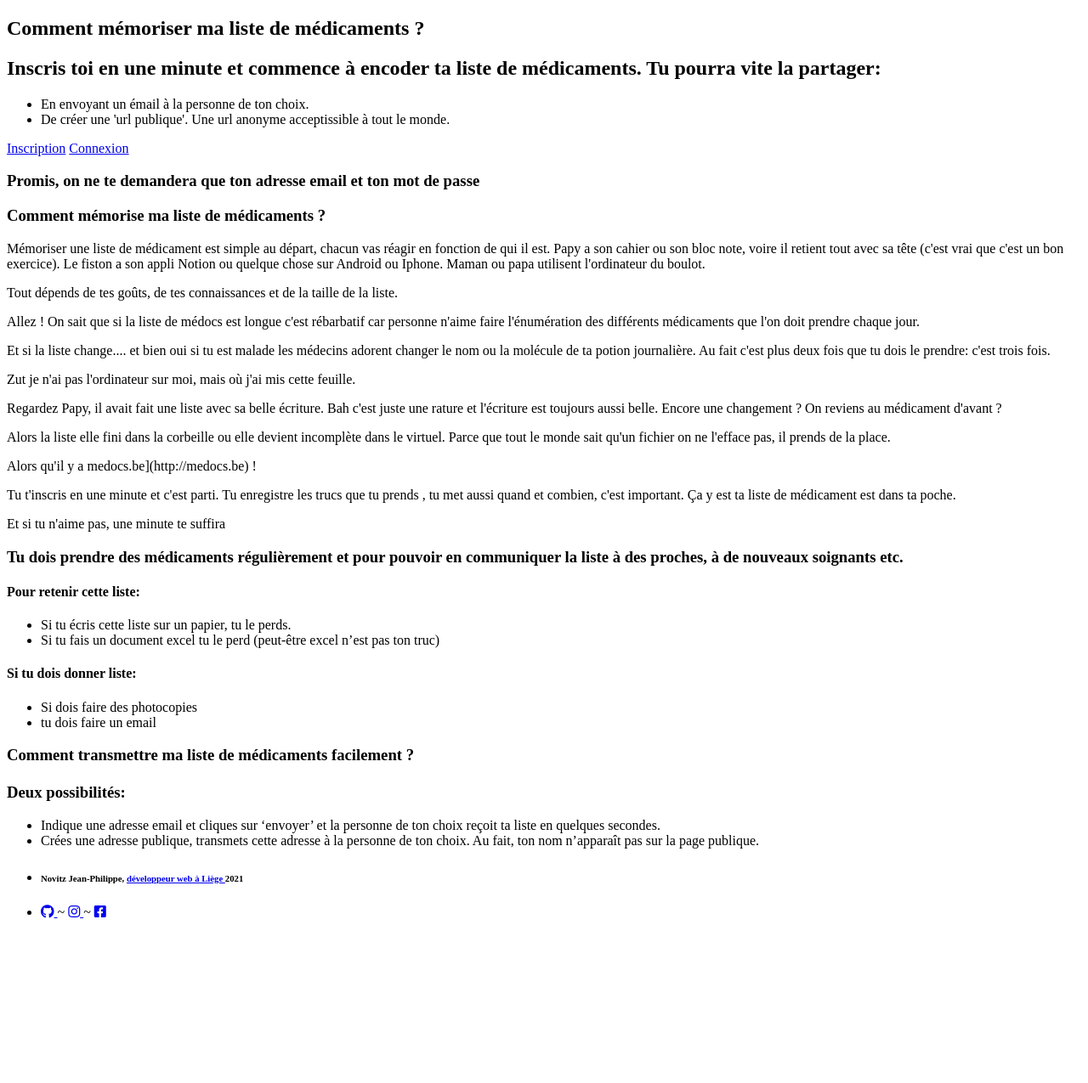
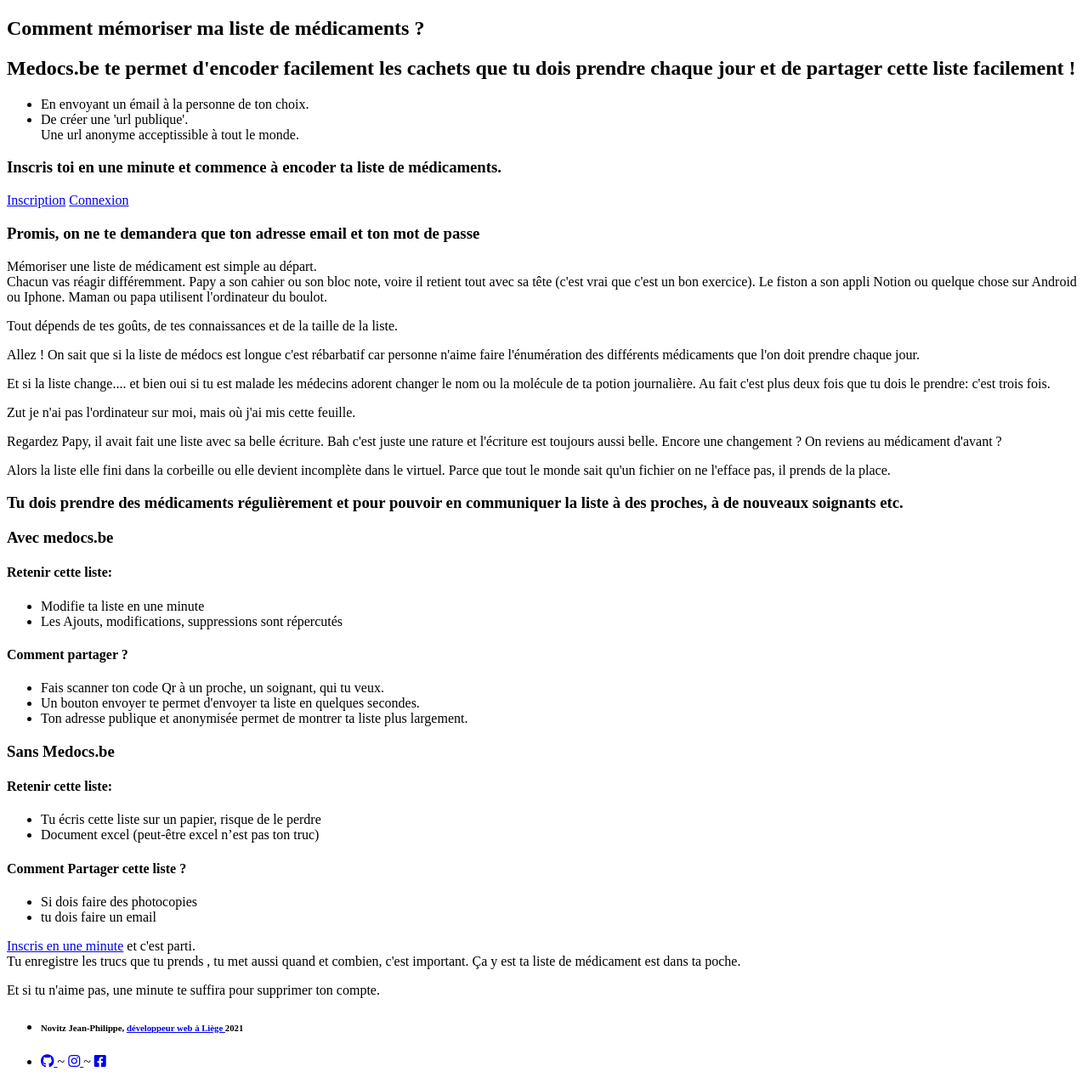
Before and after one commit to brandon-reed1/medocs, a Symfony app: template templates/public/index/index.html.twig in a window 1280 px wide. Shown: the whole page at 85% size. Before the commit the page ends 1081 px from the top, so only its background shows below. Run offline with Twig, Linux system fonts and the light colour scheme; the template is opened without the code that fills it, so the values that code supplies are empty; some libraries are stand-ins or nearby versions.

Commit message:
refactor index

```diff
--- a/assets/styles/_back/_colors.scss
+++ b/assets/styles/_back/_colors.scss
@@ -16,6 +16,7 @@ $success-light: #D4F8F7;
 $info: #51A3FF;
 $info-light: #e6f2ff;
 $violet: #5A45AA;
+$aliceblue: rgba(240, 248, 255, .9);
 
 .bg-primary {
   background-color: $primary !important;
--- a/assets/styles/front.scss
+++ b/assets/styles/front.scss
@@ -1,6 +1,7 @@
 @import "_back/reset";
 @import "_back/colors";
 @import "_back/buttons";
+@import "_back/list";
 @import "_back/card";
 @import "_front/hero";
 
--- a/templates/public/index/index.html.twig
+++ b/templates/public/index/index.html.twig
@@ -6,97 +6,105 @@
             <h1>Comment mémoriser ma liste de médicaments ?</h1>
             <article id="pitch">
                 <h2>
-                    Inscris toi en une minute et commence à encoder ta liste de médicaments. Tu pourra vite la partager:
+                    Medocs.be te permet d'encoder facilement les cachets que tu dois prendre chaque jour et de partager
+                    cette liste facilement !
                 </h2>
                 <ul>
                     <li>En envoyant un émail à la personne de ton choix.</li>
-                    <li>De créer une 'url publique'. Une url anonyme acceptissible à tout le monde.</li>
+                    <li>De créer une 'url publique'.
+                        <br/>Une url anonyme acceptissible à tout le monde.
+                    </li>
                 </ul>
+
+                <h3>Inscris toi en une minute et commence à encoder ta liste de médicaments.</h3>
             </article>
             <div class="cta">
+
                 <a href="{{ path('app_register') }}" class="btn bg-primary text-white main-cta">Inscription</a>
-                 <a href="{{ path('app_login') }}" class="btn btn-basic text-primary border-primary">Connexion</a>
+                <a href="{{ path('app_login') }}" class="btn btn-basic text-primary border-primary">Connexion</a>
             </div>
 
             <h3>Promis, on ne te demandera que ton adresse email et ton mot de passe</h3>
         </section>
         <section class="index">
-            <h3>Comment mémorise ma liste de médicaments ?</h3>
 
-            <p>Mémoriser une liste de médicament est simple au départ, chacun vas réagir en fonction de qui il est.  Papy a son cahier ou son bloc note, voire il retient tout avec sa tête (c'est vrai que c'est un bon exercice).  Le fiston a son appli Notion ou quelque chose sur Android ou Iphone.  Maman ou papa utilisent l'ordinateur du boulot.</p>
+            <p>Mémoriser une liste de médicament est simple au départ.
+                <br/>Chacun vas réagir différemment. Papy a son cahier ou son bloc note, voire il retient tout avec sa
+                tête (c'est vrai que c'est un bon exercice). Le fiston a son appli Notion ou quelque chose sur Android
+                ou Iphone. Maman ou papa utilisent l'ordinateur du boulot.</p>
 
             <p>Tout dépends de tes goûts, de tes connaissances et de la taille de la liste.</p>
 
-            <p>Allez ! On sait que si la liste de médocs est longue c'est rébarbatif car personne n'aime faire l'énumération des différents médicaments que l'on doit prendre chaque jour.</p>
+            <p>Allez ! On sait que si la liste de médocs est longue c'est rébarbatif car personne n'aime faire
+                l'énumération des différents médicaments que l'on doit prendre chaque jour.</p>
 
-            <p>Et si la liste change.... et bien oui si tu  est malade les médecins adorent changer le nom ou la molécule de ta potion journalière.  Au fait c'est plus deux fois que tu dois le prendre: c'est trois fois.</p>
+            <p>Et si la liste change.... et bien oui si tu est malade les médecins adorent changer le nom ou la molécule
+                de ta potion journalière. Au fait c'est plus deux fois que tu dois le prendre: c'est trois fois.</p>
 
             <p>Zut je n'ai pas l'ordinateur sur moi, mais où j'ai mis cette feuille.</p>
 
-            <p>Regardez Papy, il avait fait une liste avec sa belle écriture.  Bah c'est juste une rature et l'écriture est toujours aussi belle.  Encore une changement ? On reviens au médicament d'avant ?</p>
+            <p>Regardez Papy, il avait fait une liste avec sa belle écriture. Bah c'est juste une rature et l'écriture
+                est toujours aussi belle. Encore une changement ? On reviens au médicament d'avant ?</p>
 
-            <p>Alors la liste elle fini dans la corbeille ou elle devient incomplète  dans le virtuel. Parce que tout le monde sait qu'un fichier on ne l'efface pas, il prends de la place.</p>
-
-            <p>Alors qu'il y a medocs.be](http://medocs.be) !</p>
-
-            <p>Tu t'inscris en une minute et c'est parti.  Tu enregistre les trucs que tu prends , tu met aussi quand et combien,  c'est important. Ça y est ta liste de médicament est dans ta poche.</p>
-
-            <p>Et si tu n'aime pas, une minute te suffira</p>
+            <p>Alors la liste elle fini dans la corbeille ou elle devient incomplète dans le virtuel. Parce que tout le
+                monde sait qu'un fichier on ne l'efface pas, il prends de la place.</p>
 
             <h3>
                 Tu dois prendre des médicaments régulièrement et pour pouvoir en communiquer la liste à des proches, à
                 de nouveaux soignants etc.
             </h3>
+<div class="horizontal-group wfull">
+    <div class="horizontal-item p1-5">
+        <div class="card wfull p1-5">
+            <h3>Avec medocs.be</h3>
 
-            <h4>Pour retenir cette liste:</h4>
-            <ul>
-                <li>Si tu écris cette liste sur un papier, tu le perds.</li>
-                <li>Si tu fais un document excel tu le perd (peut-être excel n’est pas ton truc)</li>
+            <h4>Retenir cette liste:</h4>
+            <ul class="yes-list">
+                <li>Modifie ta liste en une minute</li>
+                <li>Les Ajouts, modifications, suppressions sont répercutés </li>
+            </ul>
+            <h4>Comment partager ?</h4>
+
+            <ul class="yes-list">
+                <li>
+                    Fais scanner ton code Qr à un proche, un soignant, qui tu veux.
+                </li>
+                <li>
+                    Un bouton envoyer te permet d'envoyer  ta liste en quelques secondes.
+                </li>
+                <li>
+                    Ton adresse publique et anonymisée permet de montrer ta liste plus largement.
+                </li>
             </ul>
 
-            <h4>Si tu dois donner liste:</h4>
-            <ul>
+        </div>
+    </div>
+    <div class="horizontal-item p1-5">
+        <div class="card wfull p1-5">
+            <h3>Sans Medocs.be</h3>
+            <h4>Retenir cette liste:</h4>
+            <ul class="no-list">
+                <li>Tu écris cette liste sur un papier, risque de le perdre</li>
+                <li>Document excel (peut-être excel n’est pas ton truc)</li>
+            </ul>
+
+            <h4>Comment Partager cette liste ?</h4>
+            <ul class="no-list">
                 <li>Si dois faire des photocopies</li>
                 <li>tu dois faire un email</li>
             </ul>
 
+        </div>
+    </div>
 
-            <h3>Comment transmettre ma liste de médicaments facilement ?
+</div>
 
-                <br/> <br/> Deux possibilités:</h3>
-            <ul>
-                <li>Indique une adresse email et cliques sur ‘envoyer’ et la personne de ton choix reçoit ta liste en
-                    quelques
-                    secondes.
-                </li>
-                <li>Crées une adresse publique, transmets cette adresse à la personne de ton choix. Au fait, ton nom
-                    n’apparaît
-                    pas sur la page publique.
-                </li>
-            </ul>
+            <p><a href="{{ path('app_register') }}">Inscris en une minute</a> et c'est parti.
+                <br />Tu enregistre les trucs que tu prends , tu met aussi quand et
+                combien, c'est important. Ça y est ta liste de médicament est dans ta poche.</p>
+
+            <p>Et si tu n'aime pas, une minute te suffira pour supprimer ton compte.</p>
         </section>
-        {# <section class="index"> #}
-        {# <h3><a id="infos">Comment fonctionne Mes Médocs ?</a></h3> #}
-        {# <p> #}
-        {# Simple. <br/> #}
-        {# Tu t'enregistre en fournissant simplement ton adresse email et un mot de passe, tu encode ensuite #}
-        {# les différents médicaments que tu prends et tu indique la quantité et la fréquence. #}
 
-        {# <br/>Après tu as la possibilité de : #}
-        {# </p> #}
-        {# <ul> #}
-        {# <li>Envoyer ta liste par emal à la personne de ton choix. Il suffira d'indiquer l'adresse email #}
-        {# et de cliquer sur 'envoyer'. #}
-        {# </li> #}
-        {# <li>De créer une 'url publique'. Une url qui montre votre liste de médicaments, qui ne contient pas #}
-        {# votre nom #}
-        {# et acceptissible à tout le monde. #}
-        {# </li> #}
-        {# </ul> #}
-
-        {# <a href="#" class="btn btn-basic text-primary-darker border-primary  "> #}
-        {# <i class="fab fa-github"></i> Github </a> #}
-
-        {# </section> #}
     </div>
 {% endblock %}
```
Also changed, not shown: assets/styles/_front/_hero.scss (+48 -4 lines), assets/images/2454173-ai.png (added), public/build/front.696b21f8.css (deleted), 2 other files.
